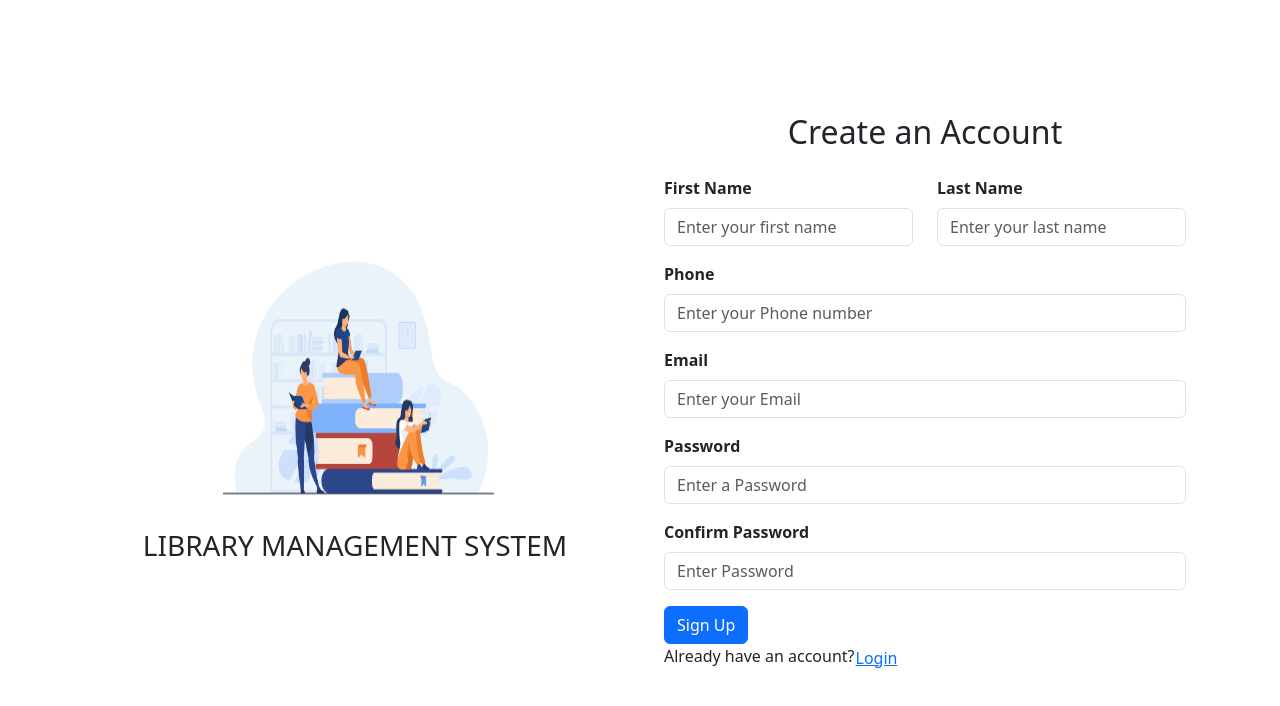
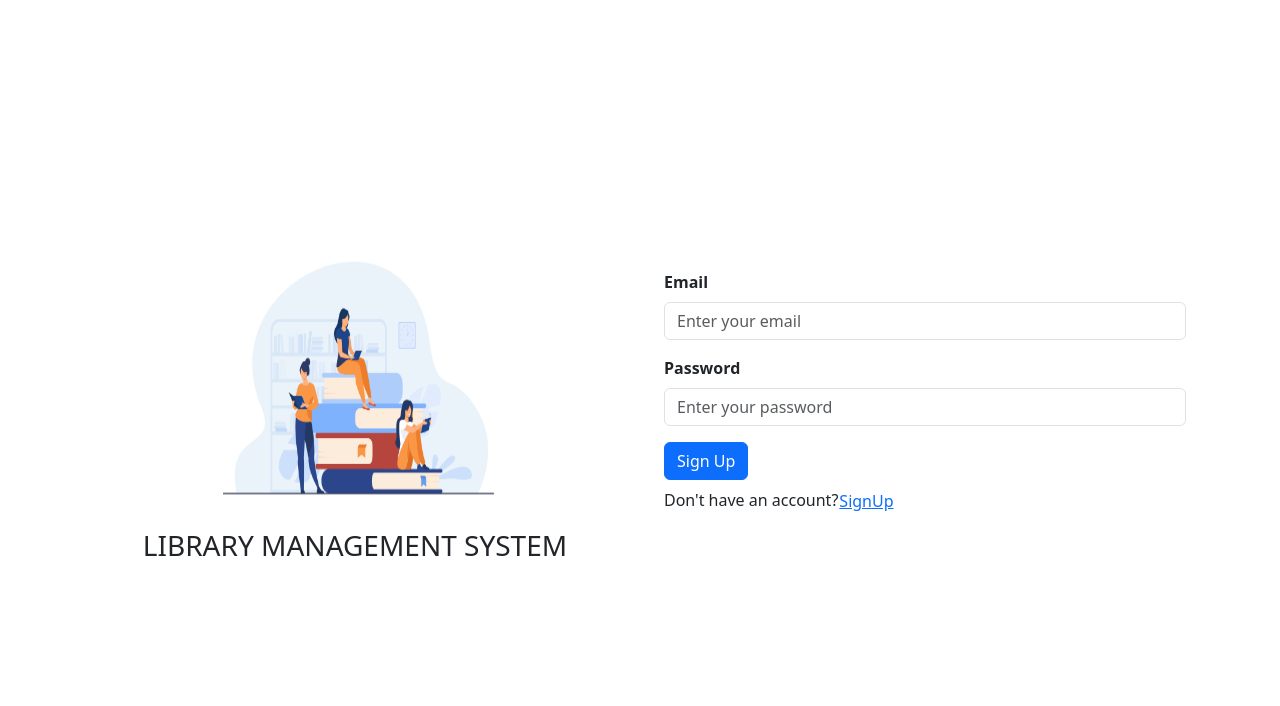
Before and after one commit to snagila/LBS_Client, a React (Vite) app: page /auth in a window 1280 px wide. Shown: the top 706 px of the page. Built offline with nearby package versions, Linux system fonts and the light colour scheme.

Commit message:
user successfullt logged in

```diff
--- a/src/axios/userAxios.js
+++ b/src/axios/userAxios.js
@@ -20,3 +20,20 @@ export const loginUser = (userObj) => {
     .catch((error) => console.log(error.message));
   return response;
 };
+
+// PRIVATE ROUTES
+
+// get user
+export const getUser = () => {
+  const accessJWT = sessionStorage.getItem("accessJWT");
+
+  const response = axios
+    .get(USER_API_URL, {
+      headers: {
+        Authorization: accessJWT,
+      },
+    })
+    .then((res) => res.data)
+    .catch((error) => console.log(error.message));
+  return response;
+};
--- a/src/components/AuthForm.jsx
+++ b/src/components/AuthForm.jsx
@@ -4,12 +4,16 @@ import LoginForm from "./LoginForm";
 import SignupForm from "./SignupForm";
 
 const AuthForm = () => {
-  const [isLoginForm, setIsLoginForm] = useState(false);
+  const [isLoginForm, setIsLoginForm] = useState(true);
   return (
     <>
       <Container>
         <Stack>
-          {isLoginForm ? <LoginForm /> : <SignupForm />}
+          {isLoginForm ? (
+            <LoginForm />
+          ) : (
+            <SignupForm setIsLoginForm={setIsLoginForm} />
+          )}
           {isLoginForm ? (
             <p>
               Don&apos;t have an account?
--- a/src/components/LoginForm.jsx
+++ b/src/components/LoginForm.jsx
@@ -3,6 +3,9 @@ import { Button, Form } from "react-bootstrap";
 import CustomInput from "./CustomInput";
 import useForm from "../hooks/useForm";
 import { loginUser } from "../axios/userAxios";
+import { toast } from "react-toastify";
+import { useDispatch } from "react-redux";
+import { getUserAction } from "../redux/user/userAction";
 
 const initialFormData = {
   email: "",
@@ -12,11 +15,24 @@ const initialFormData = {
 const LoginForm = () => {
   const { formData, handleOnChange } = useForm(initialFormData);
   const { email, password } = formData;
+  const dispatch = useDispatch();
 
   const handleOnSubmit = async (e) => {
     e.preventDefault();
     // call axios to hit login endpoint
     const result = await loginUser(formData);
+    console.log(result);
+    if (result.status === "error") {
+      return toast.error(result.message);
+    }
+
+    // IF SUCCESSFUL LOGIN
+    // store accessJWT in session storage  and refreshJWT in local storage
+    sessionStorage.setItem("accessJWT", result.data.accessJWT);
+    localStorage.setItem("refreshJWT", result.data.refreshJWT);
+
+    // then dispatch an action to get user info
+    dispatch(getUserAction());
   };
   return (
     <>
--- a/src/components/SignupForm.jsx
+++ b/src/components/SignupForm.jsx
@@ -12,14 +12,16 @@ const initialValue = {
   phone: "",
   confirm_password: "",
 };
-const SignupForm = () => {
-  const { formData, setFormData, handleOnchange } = useForm(initialValue);
+
+const SignupForm = ({ setIsLoginForm }) => {
+  const { formData, setFormData, handleOnChange } = useForm(initialValue);
 
   //   handle form submit
   const handleOnSubmit = async (e) => {
     e.preventDefault();
     const { confirm_password, ...rest } = formData;
     createUser(rest);
+    setIsLoginForm(true);
     setFormData(initialValue);
   };
   return (
@@ -31,7 +33,7 @@ const SignupForm = () => {
           <Col>
             <CustomInput
               label="First Name"
-              handleOnChange={handleOnchange}
+              handleOnChange={handleOnChange}
               inputAttributes={{
                 type: "text",
                 name: "first_name",
@@ -45,7 +47,7 @@ const SignupForm = () => {
           <Col>
             <CustomInput
               label="Last Name"
-              handleOnChange={handleOnchange}
+              handleOnChange={handleOnChange}
               inputAttributes={{
                 type: "text",
                 name: "last_name",
@@ -59,7 +61,7 @@ const SignupForm = () => {
 
         <CustomInput
           label="Phone"
-          handleOnChange={handleOnchange}
+          handleOnChange={handleOnChange}
           inputAttributes={{
             type: "tel",
             name: "phone",
@@ -71,7 +73,7 @@ const SignupForm = () => {
 
         <CustomInput
           label="Email"
-          handleOnChange={handleOnchange}
+          handleOnChange={handleOnChange}
           inputAttributes={{
             type: "email",
             name: "email",
@@ -83,7 +85,7 @@ const SignupForm = () => {
 
         <CustomInput
           label="Password"
-          handleOnChange={handleOnchange}
+          handleOnChange={handleOnChange}
           inputAttributes={{
             type: "password",
             name: "password",
@@ -95,7 +97,7 @@ const SignupForm = () => {
 
         <CustomInput
           label="Confirm Password"
-          handleOnChange={handleOnchange}
+          handleOnChange={handleOnChange}
           inputAttributes={{
             type: "password",
             name: "confirm_password",
--- a/src/redux/user/userAction.js
+++ b/src/redux/user/userAction.js
@@ -0,0 +1,6 @@
+import { getUser } from "../../axios/userAxios";
+
+export const getUserAction = () => async (dispatch) => {
+  // call axios to get user
+  const result = await getUser();
+};
```
